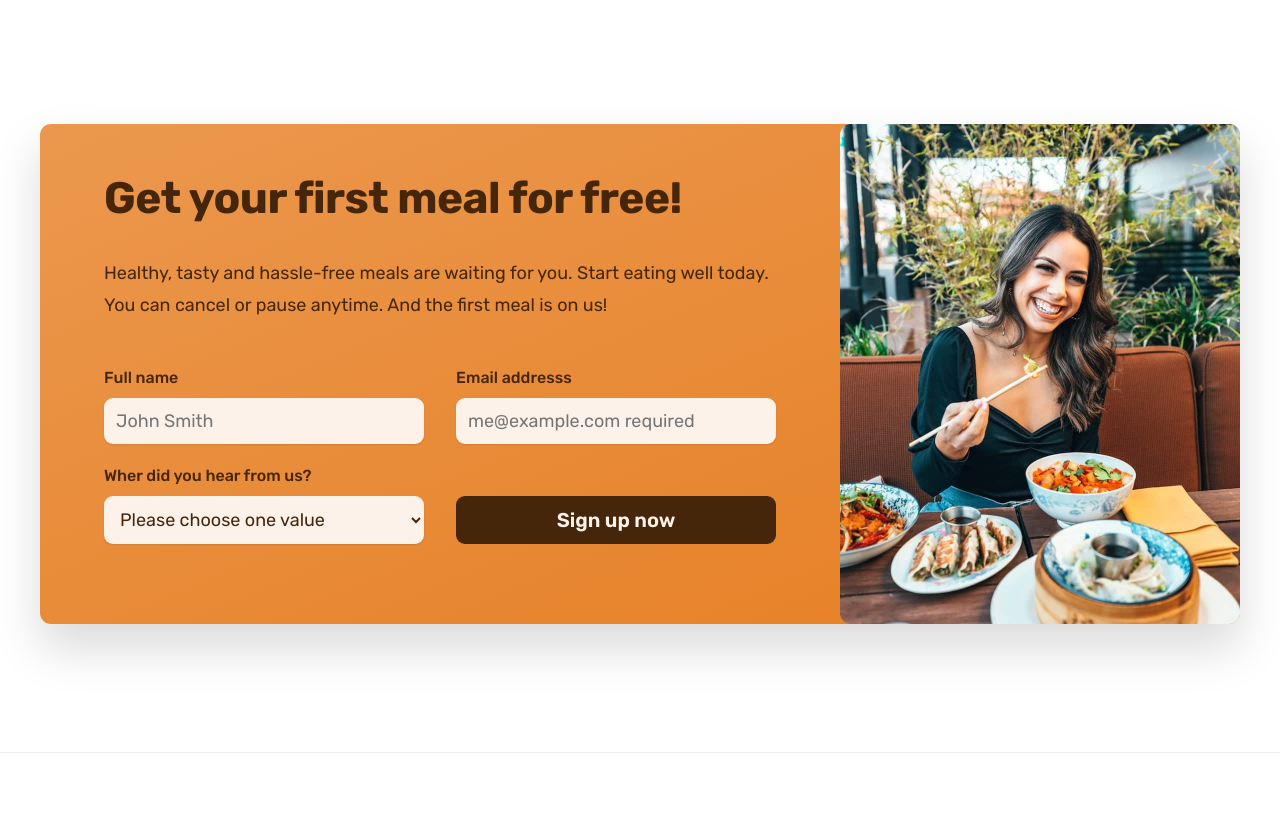
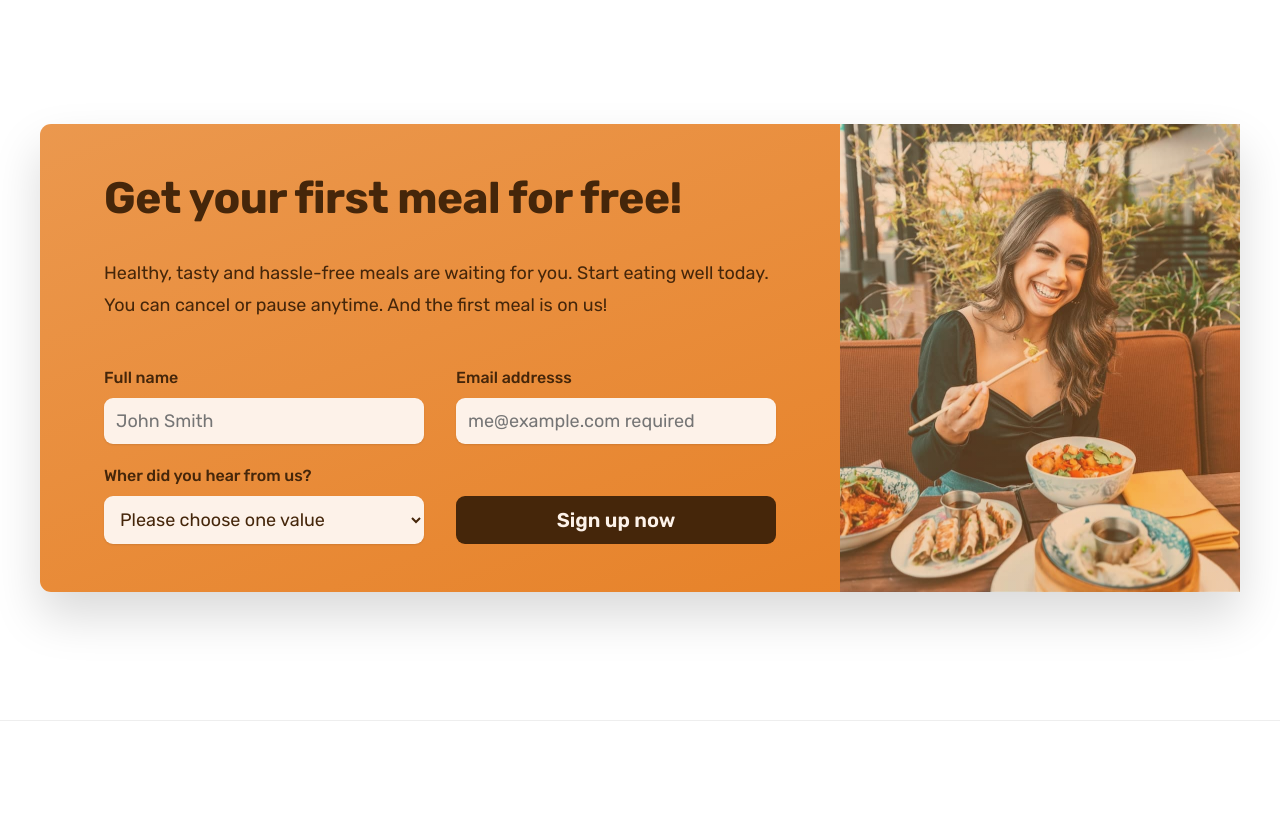
Before and after one commit to khushboo992/Omnifood, a plain HTML site: page index.html in a window 1280 px wide. Shown: the part 6700-7527 px from the top of the page. Drawn offline with nearby package versions, Linux system fonts and the light colour scheme.

Commit message:
updated readme

```diff
--- a/index.html
+++ b/index.html
@@ -530,8 +530,8 @@
                   <button class="btn btn--form">Sign up now</button>
                 </form>
               </div>
-              <!-- <div class="cta-img-box" role="img" aria-label="woman enjoying food"></div> -->
-              <img src="img/eating.jpg" alt="woman enjoying food" class="cta-img-box">
+              <div class="cta-img-box" role="img" aria-label="woman enjoying food"></div>
+              <!-- <img src="img/eating.jpg" alt="woman enjoying food" class="cta-img-box"> -->
 
             <!-- </div> -->
             </div>
--- a/style.css
+++ b/style.css
@@ -728,24 +728,24 @@ strong {
   margin-bottom: 4.8rem;
 }
 
-/* .cta-img-box {
+.cta-img-box {
   background-image: linear-gradient(
       to right bottom,
       rgba(235, 151, 78, 0.35),
       rgba(230, 125, 34, 0.35)
     ),
-    url("../img/eating.jpg");
+    url("img/eating.jpg");
   background-size: cover;
   background-position: center;
-} */
+}
 
-.cta-img-box {
+/* .cta-img-box {
   width: 100%;
   height: auto;
   display: block;
   border-radius: 11px;
   object-fit: cover;
-}
+} */
 
 .cta-form {
   display: grid;
```
